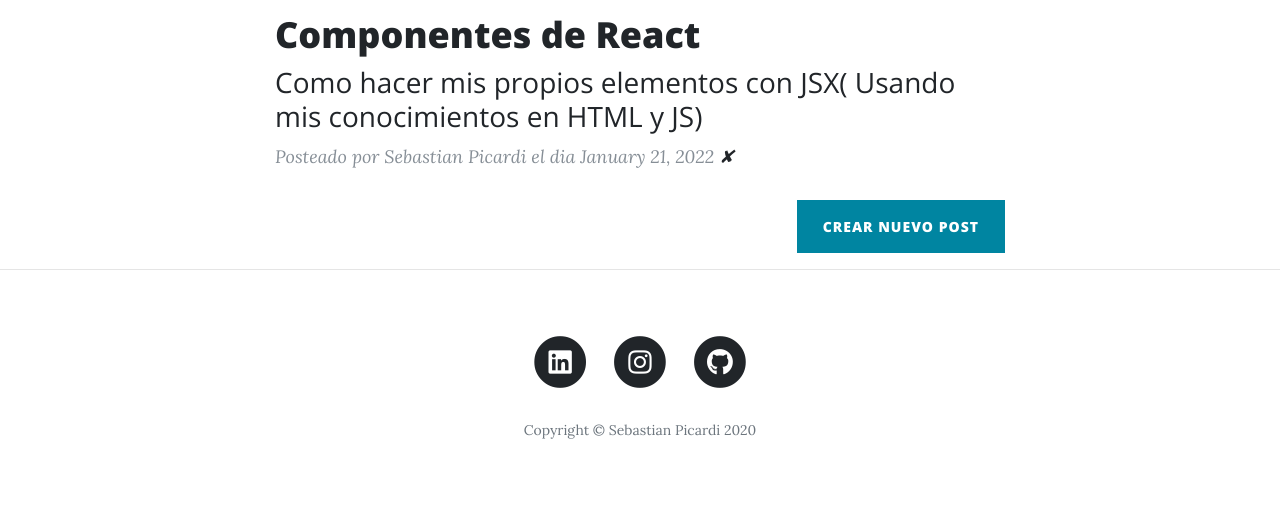
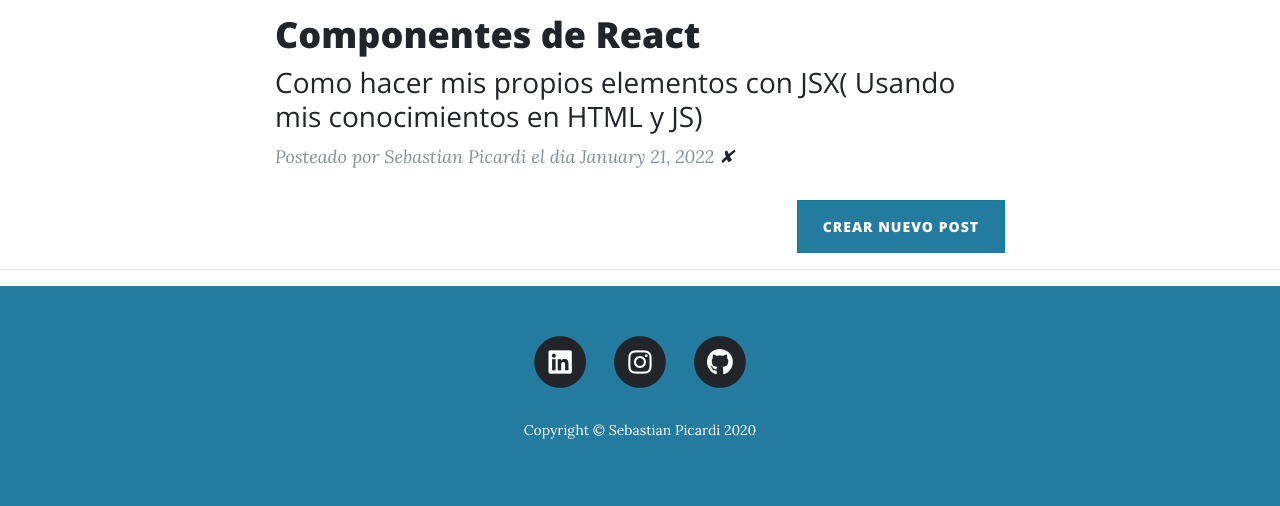
Before and after one commit to sebastiap/python_blog, a Flask app: page / in a window 1280 px wide. Shown: the part 907-1413 px from the top of the page. Run offline with Flask 2, Linux system fonts and the light colour scheme; a user stored in the database is signed in; data comes from the database, SQL or seed files in the repository; both versions use the stored data as it was after the commit; some libraries are stand-ins or nearby versions.

Commit message:
Cambios en paleta de colores, nuevo post React y fotos

```diff
--- a/static/css/clean-blog.css
+++ b/static/css/clean-blog.css
@@ -340,6 +340,10 @@ header.masthead .post-heading .meta a {
   }
 }
 
+.post-preview-extra {
+  color: red;
+}
+
 .post-preview > a {
   color: #212529;
 }
--- a/templates/footer.html
+++ b/templates/footer.html
@@ -1,6 +1,6 @@
   <!-- Footer -->
-  <footer>
-    <div class="container">
+  <footer style="background-color:#247ba0; color:white">
+    <div class="container"  >
       <div class="row">
         <div class="col-lg-8 col-md-10 mx-auto">
           <ul class="list-inline text-center">
@@ -29,7 +29,7 @@
               </a>
             </li>
           </ul>
-          <p class="copyright text-muted">Copyright &copy; Sebastian Picardi 2020</p>
+          <p class="copyright">Copyright &copy; Sebastian Picardi 2020</p>
         </div>
       </div>
     </div>
--- a/templates/index.html
+++ b/templates/index.html
@@ -1,7 +1,7 @@
 {% include "header.html" %}
 
   <!-- Page Header -->
-  <header class="masthead" style="background-image: url('https://images.unsplash.com/photo-1470092306007-055b6797ca72?ixlib=rb-1.2.1&auto=format&fit=crop&w=668&q=80')">
+  <header class="masthead" style="background-image: url({{ url_for('static', filename='img/title-bg.jpg')}}">
     <div class="overlay"></div>
     <div class="container">
       <div class="row">
@@ -16,7 +16,7 @@
   </header>
 
   <!-- Main Content -->
-  <div class="container">
+  <div class="container" >
     <div class="row">
       <div class="col-lg-8 col-md-10 mx-auto">
         {% for post in all_posts %}
@@ -43,7 +43,7 @@
         <!-- New Post -->
         {% if current_user.id == 1: %}
         <div class="clearfix">
-          <a class="btn btn-primary float-right" href="{{url_for('add_new_post')}}">Crear Nuevo Post</a>
+          <a class="btn btn-primary float-right" style="background-color:#247ba0" href="{{url_for('add_new_post')}}">Crear Nuevo Post</a>
         </div>
         {% endif %}
       </div>
```
Also changed, not shown: blog.db, static/img/about-bg.jpg, static/img/title-bg.jpg (added).
